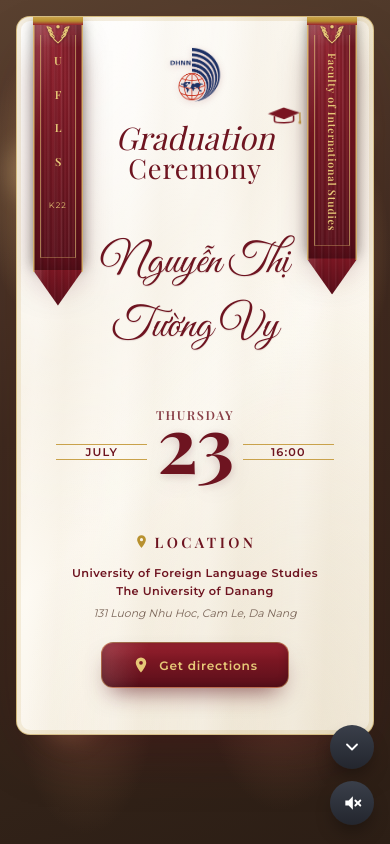
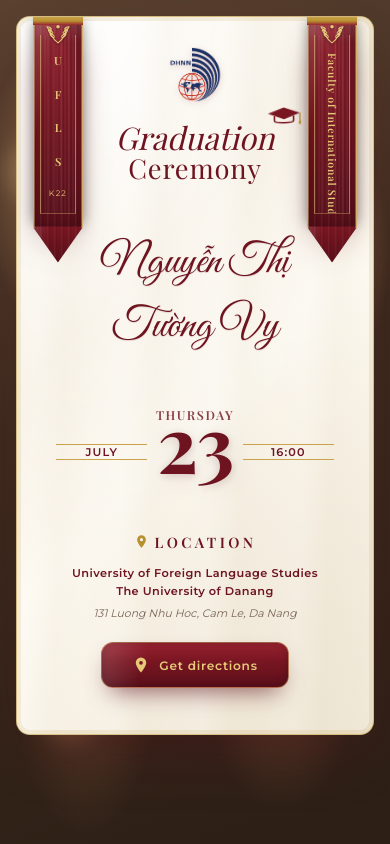
Before and after one commit to Kim-bk/graduation, a plain HTML site: page index.html in a window 390 px wide. Drawn offline with nearby package versions, Linux system fonts and the light colour scheme; a web font is replaced by a local one.

Commit message:
fix: responsive for sashes

```diff
--- a/index.html
+++ b/index.html
@@ -46,11 +46,7 @@
           <span class="banner__spacer"></span>
           <span class="banner__title">U F L S</span>
           <span class="banner__spacer"></span>
-          <span class="banner__years"><br />K22</span>
-          <span class="banner__spacer"></span>
-
-
-          <span class="banner__spacer"></span><span class="banner__spacer"></span><span class="banner__spacer"></span>
+          <span class="banner__years">K22</span>
         </div>
       </div>
 
@@ -169,30 +165,6 @@
       </section>
     </article>
   </main>
-
-  <!-- ============ FLOATING BUTTONS ============ -->
-  <div class="floaters">
-    <button class="floater" id="scrollBtn" type="button" aria-label="Cuộn xuống">
-      <svg viewBox="0 0 24 24" width="20" height="20" aria-hidden="true">
-        <path fill="none" stroke="currentColor" stroke-width="2.2" stroke-linecap="round" stroke-linejoin="round" d="m6 9 6 6 6-6" />
-      </svg>
-    </button>
-
-    <button class="floater" id="musicBtn" type="button" aria-label="Bật nhạc nền" aria-pressed="false">
-      <!-- Muted icon (shown by default) -->
-      <svg class="icon-muted" viewBox="0 0 24 24" width="20" height="20" aria-hidden="true">
-        <path fill="currentColor" d="M4 9v6h4l5 5V4L8 9H4Z" />
-        <line x1="16" y1="9" x2="22" y2="15" stroke="currentColor" stroke-width="2.2" stroke-linecap="round" />
-        <line x1="22" y1="9" x2="16" y2="15" stroke="currentColor" stroke-width="2.2" stroke-linecap="round" />
-      </svg>
-      <!-- Playing icon (hidden by default) -->
-      <svg class="icon-playing" viewBox="0 0 24 24" width="20" height="20" aria-hidden="true">
-        <path fill="currentColor" d="M4 9v6h4l5 5V4L8 9H4Z" />
-        <path fill="none" stroke="currentColor" stroke-width="2" stroke-linecap="round" d="M16 8.5a5 5 0 0 1 0 7M18.5 6a8.5 8.5 0 0 1 0 12" />
-      </svg>
-    </button>
-  </div>
-
   <script src="script.js"></script>
 </body>
 </html>
--- a/style.css
+++ b/style.css
@@ -217,7 +217,7 @@ body {
 /* decorative inner gold border */
 .banner__inner {
   position: relative;
-  height: 100%;
+  height: clamp(170px, 46vw, 275px);
   border-left: 1px solid rgba(230, 200, 119, 0.55);
   border-right: 1px solid rgba(230, 200, 119, 0.55);
   border-bottom: 1px solid rgba(230, 200, 119, 0.35);
@@ -227,7 +227,7 @@ body {
   flex-direction: column;
   align-items: center;
   gap: 8px;
-  min-height: clamp(170px, 42vw, 220px);
+  overflow: hidden;
 }
 
 .banner__inner > * {
@@ -259,6 +259,7 @@ body {
 
 .banner__code {
   writing-mode: vertical-rl;
+  white-space: nowrap;
   font-family: "Playfair Display", serif;
   font-weight: 600;
   letter-spacing: 0.08em;
@@ -703,7 +704,7 @@ body {
     margin-top: 14px;
   }
   .banner__inner {
-    min-height: 120px;
+    height: 120px;
   }
   .datetime__num {
     font-size: 3.2rem;
```
